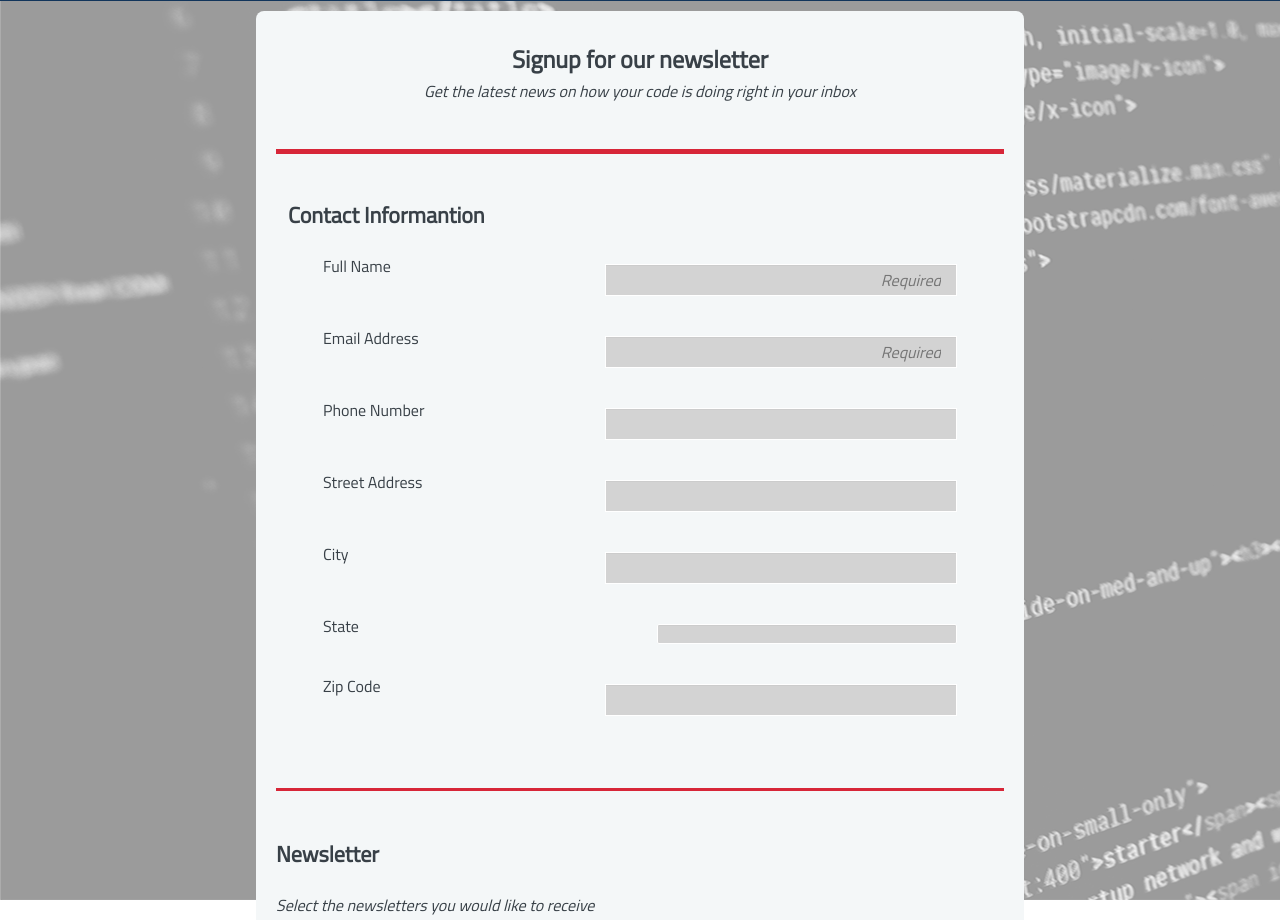
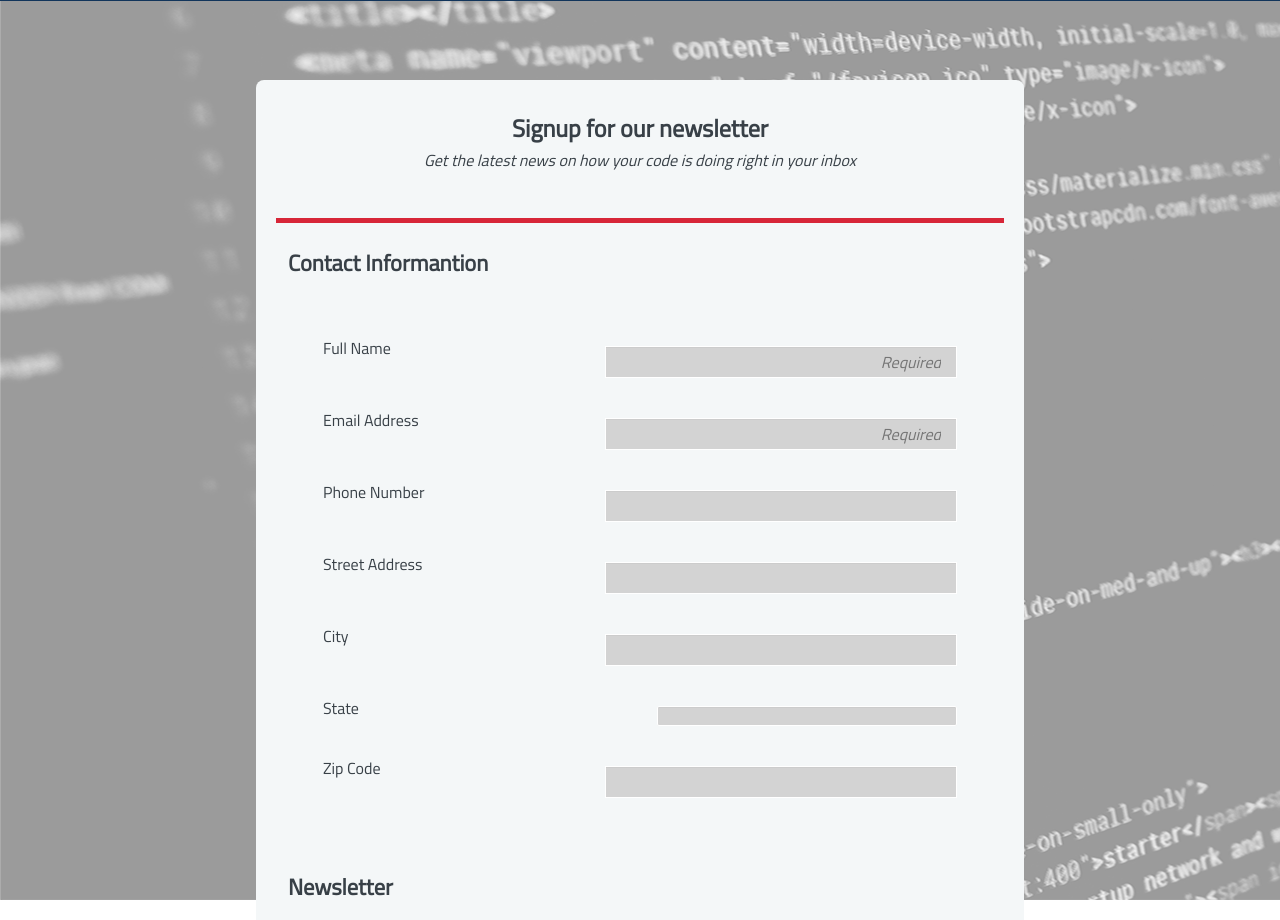
Before and after one commit to emilybrinkley/online_registration_v3, a plain HTML site: page index.html in a window 1280 px wide. Shown: the part 180-1100 px from the top of the page. Drawn offline with Linux system fonts and the light colour scheme; files that its build step writes are made by us from their sources.

Commit message:
added fieldset and legend

```diff
--- a/assets/css/0.css
+++ b/assets/css/0.css
@@ -36,7 +36,7 @@ footer {
   text-align: center;
 }
 
-h3 {
+legend {
   font-size: 22px;
   font-weight: bold;
 }
@@ -53,10 +53,14 @@ footer {
     border-bottom: thick solid #D72638;
 }
 
-.newsletter h3 {
+fieldset {
     margin-top: 23px;
     padding-top: 46px;
     border-top:  solid #D72638;
+}
+
+.input-w label {
+  display: block;
 }
 
 
--- a/assets/css/768.css
+++ b/assets/css/768.css
@@ -10,7 +10,7 @@
 
   	.input-w label {
 
-    text-align: right;
+    text-align: left;
     clear: both;
     float: left;
     margin-left: 35px;
@@ -38,7 +38,7 @@
 
   }
 
-  	input[type=text],
+  input[type=text],
 	input[type=email],
 	input[type=telephone] {
    	 	width: 50%;
--- a/index.html
+++ b/index.html
@@ -14,7 +14,7 @@
    		<h1>The Code Review</h1>
    	</nav>
 
-   	<div class="wrap">
+   	<fieldset>
    		<form action="index.html" method="post">
 
    		<h2>Signup for our newsletter</h2>
@@ -23,7 +23,7 @@
 
    		<div class="contact clearfix">
    			<fieldset>
-	   			<h3>Contact Informantion</h3>
+	   			<legend>Contact Informantion</legend>
 
 	   			<div class="input-w">
 	   			<label for="name">Full Name</label>
@@ -115,9 +115,9 @@
    		</fieldset>
    	</div>
 
-   	<div class="newsletter">
+   	<fieldset>
 
-   		<h3>Newsletter</h3>
+   		<legend>Newsletter</legend>
    		<p>Select the newsletters you would like to receive</p>
 
 
@@ -141,7 +141,7 @@
 
    		<button type="submit">Sign Up</button>
 
-	</div>
+	</fieldset>
 
 
    	</form>
```
